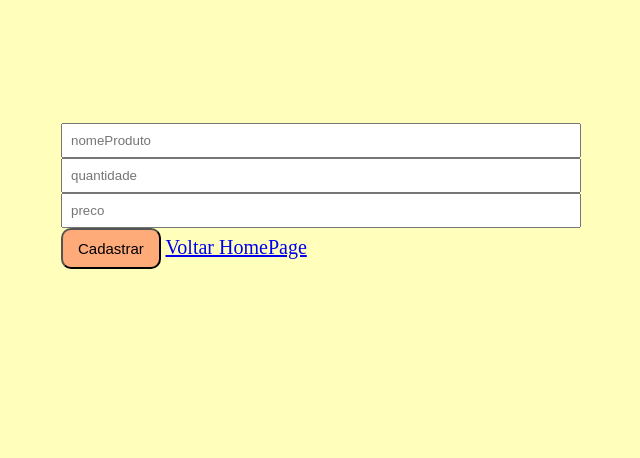
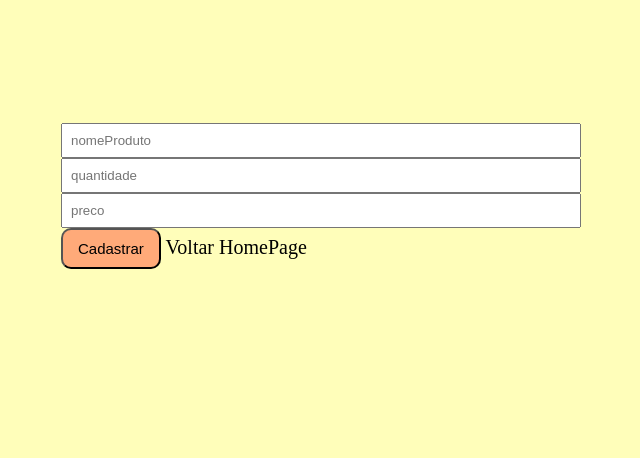
Before and after one commit to BolachaEtecvav/Empresa_Casa_do_Acucar, a PHP site: page /cadastro_produtos.php in a window 1280 px wide. Shown: the part 212-670 px from the top of the page, without its empty margins (337-977 px from the left). Run offline with PHP 8.4, Linux system fonts and the light colour scheme; the visitor is signed in with stand-in values (Sample User, id 1).

Commit message:
Update cadastro_produtos.php 22-08-2025

```diff
--- a/cadastro_produtos.php
+++ b/cadastro_produtos.php
@@ -54,6 +54,16 @@
             border-radius: 10px;
             cursor: pointer;
         }
+
+        a {
+            color: black;
+            text-decoration: none;
+            font-size: 20px;
+        }
+
+        a:hover{
+            color: rgba(250, 199, 255, 1);
+        }
     </style>
 </head>
 <body>
```
